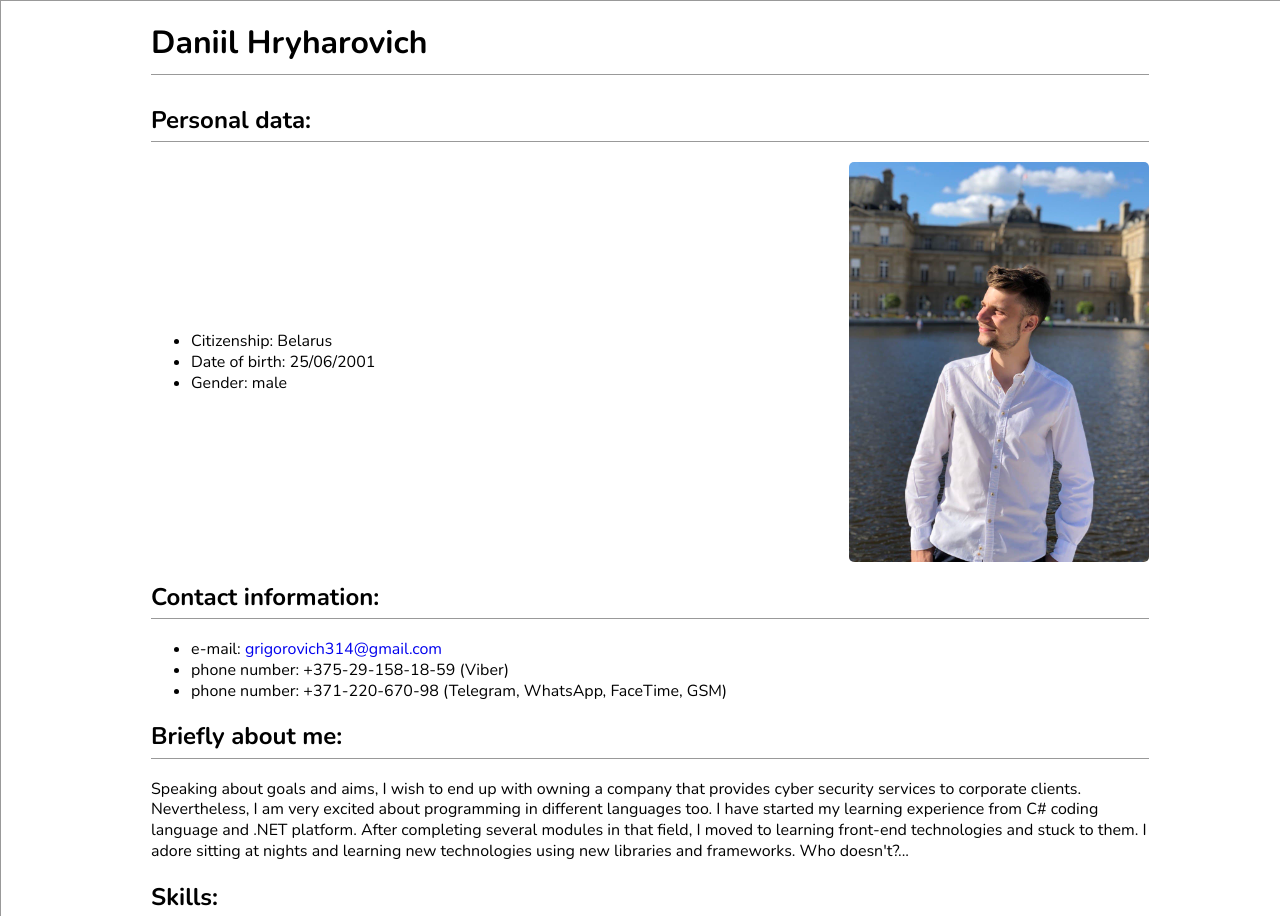
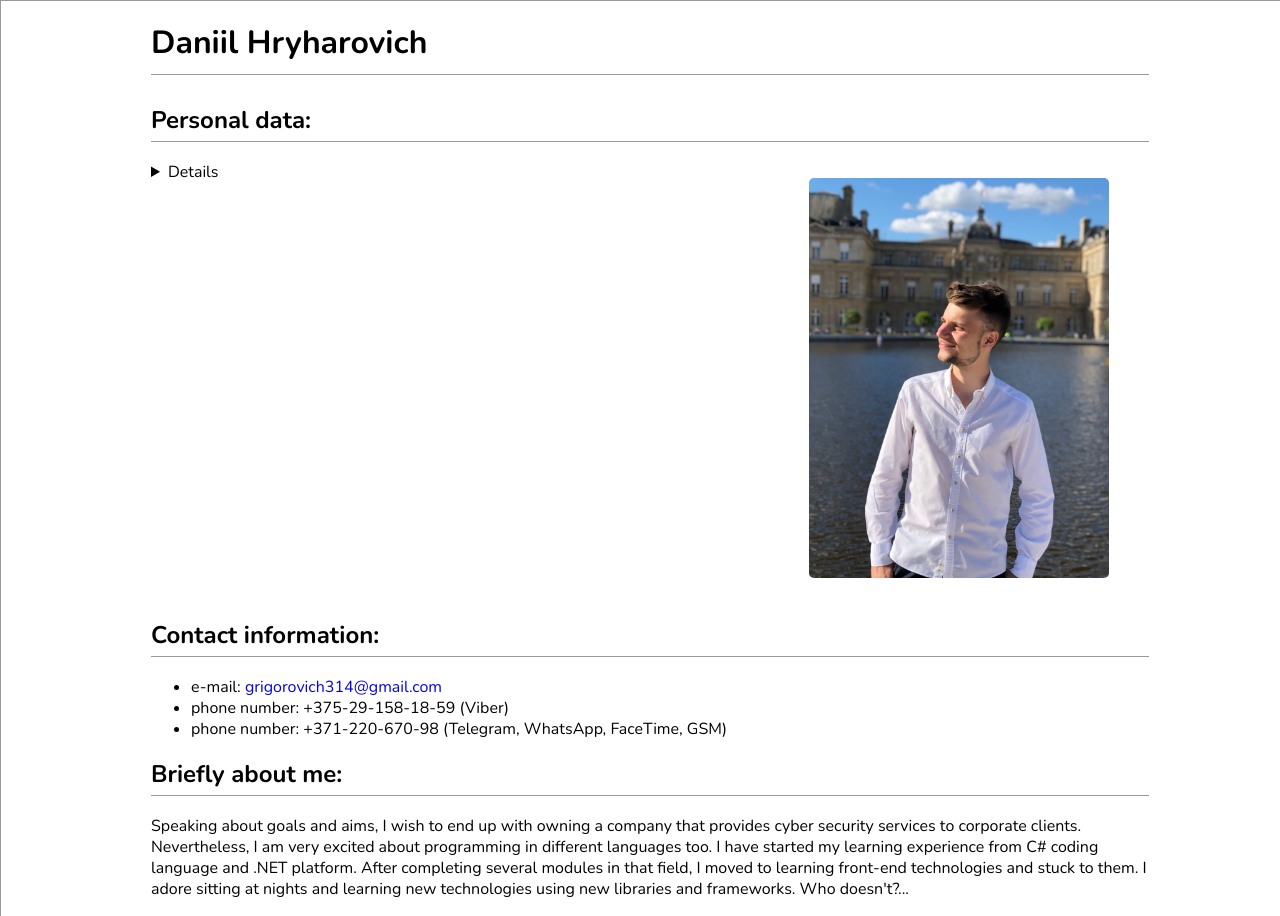
Before and after one commit to DanielKhan-v1/rsschool-cv, a plain HTML site: page index.html in a window 1280 px wide. Shown: the top 916 px of the page. Drawn offline with Linux system fonts and the light colour scheme.

Commit message:
feat: add new semantic tags

```diff
--- a/index.html
+++ b/index.html
@@ -11,18 +11,24 @@
 
 <body>
     <main class="container">
+        <header>
             <h1 class="heading">Daniil Hryharovich</h1>
             <div class="cv-block">
                 <h2 class="block__header">Personal data:</h2>
                 <div class="block__contents">
+                    <details>
                         <ul class="block__list block__list-first">
                             <li class="list-item">Citizenship: Belarus</li>
                             <li class="list-item">Date of birth: 25/06/2001</li>
                             <li class="list-item">Gender: male</li>
                         </ul>
+                    </details>
+                    <figure>
                         <img class="photo" src="./img/photo_2021-01-24_18-39-40.jpg" alt="Daniil Hryharovich" />
+                    </figure>
                 </div>
             </div>
+        </header>
 
         <div class="cv-block">
             <h2 class="block__header">Contact information:</h2>
@@ -39,7 +45,7 @@
         </ul>
       </div>
 
-      <div class="cv-block">
+      <section class="cv-block">
         <h2 class="block__header">Briefly about me:</h2>
         <p class="block__paragraph">
           Speaking about goals and aims, I wish to end up with owning a company
@@ -51,7 +57,7 @@
           adore sitting at nights and learning new technologies using new
           libraries and frameworks. Who doesn't?...
         </p>
-      </div>
+      </section>
 
       <div class="cv-block">
         <h2 class="block__header">Skills:</h2>
```
Lines whose indentation alone changed are shown as unchanged.
